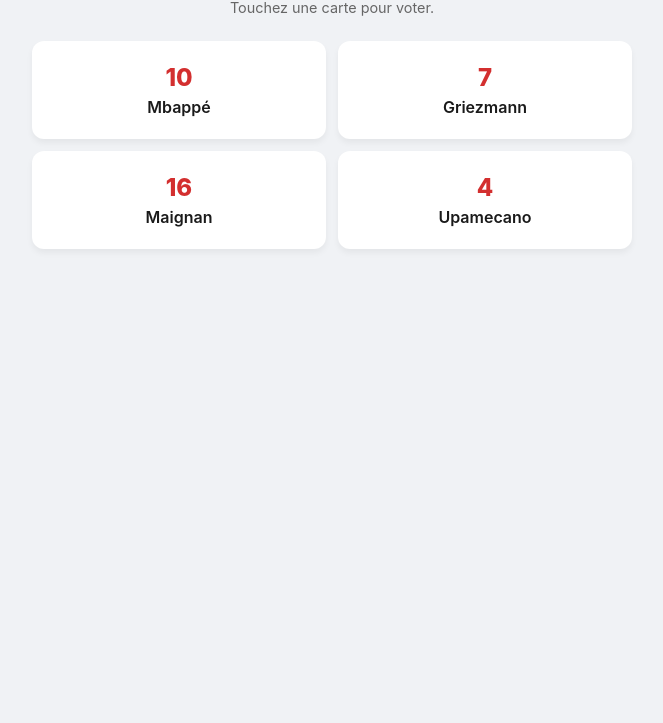
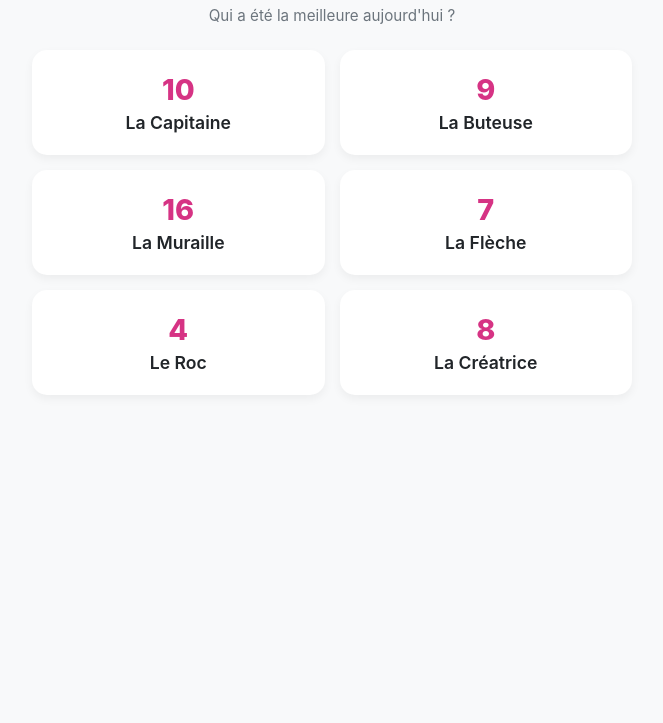
Before and after one commit to EdouardCallet123/dragonne_du_match, a website: page public/index.html in a window 1280 px wide. Shown: the part 77-800 px from the top of the page, without its empty margins (308-971 px from the left). Drawn offline with Linux system fonts and the light colour scheme.

Commit message:
fix dragonne name commit

```diff
--- a/package.json
+++ b/package.json
@@ -1,5 +1,5 @@
 {
-  "name": "vote-stade-prod",
+  "name": "dragonne_du_match",
   "version": "1.0.0",
   "description": "Vote stade optimisé",
   "dependencies": {
--- a/public/index.html
+++ b/public/index.html
@@ -3,30 +3,32 @@
 <head>
     <meta charset="UTF-8">
     <meta name="viewport" content="width=device-width, initial-scale=1.0, maximum-scale=1.0, user-scalable=no">
-    <title>Vote du Match</title>
+    <title>Dragonne du Match</title>
     <style>
-        body { font-family: -apple-system, BlinkMacSystemFont, "Segoe UI", Roboto, sans-serif; margin: 0; padding: 20px; background: #f0f2f5; text-align: center; color: #1a1a1a; }
-        h1 { margin-bottom: 10px; font-size: 1.4rem; }
-        p { color: #666; margin-bottom: 25px; font-size: 0.9rem; }
+        /* CSS Optimisé pour chargement instantané */
+        body { font-family: -apple-system, BlinkMacSystemFont, "Segoe UI", Roboto, sans-serif; margin: 0; padding: 20px; background: #f8f9fa; text-align: center; color: #212529; }
 
-        .grid { display: grid; grid-template-columns: 1fr 1fr; gap: 12px; max-width: 600px; margin: 0 auto; }
+        h1 { margin-bottom: 5px; font-size: 1.6rem; color: #d63384; /* Rose/Rouge Dragonne */ }
+        p { color: #6c757d; margin-bottom: 25px; font-size: 0.95rem; }
+
+        .grid { display: grid; grid-template-columns: 1fr 1fr; gap: 15px; max-width: 600px; margin: 0 auto; }
 
         .card {
-            background: white; border-radius: 12px; padding: 20px 10px;
-            box-shadow: 0 4px 6px rgba(0,0,0,0.05); cursor: pointer;
+            background: white; border-radius: 15px; padding: 20px 10px;
+            box-shadow: 0 4px 10px rgba(0,0,0,0.05); cursor: pointer;
             border: 2px solid transparent; transition: all 0.2s;
-            -webkit-tap-highlight-color: transparent; /* Optim mobile */
+            -webkit-tap-highlight-color: transparent;
         }
-        .card:active { transform: scale(0.96); background-color: #e8f5e9; }
+        .card:active { transform: scale(0.96); background-color: #fce4ec; border-color: #d63384; }
 
-        .num { font-size: 1.5rem; font-weight: 800; color: #d32f2f; display: block; margin-bottom: 5px; }
-        .name { font-weight: 600; font-size: 1rem; }
+        .num { font-size: 1.8rem; font-weight: 800; color: #d63384; display: block; margin-bottom: 5px; }
+        .name { font-weight: 600; font-size: 1.1rem; }
 
-        /* État succès */
-        .success-msg { display: none; margin-top: 40px; padding: 20px; background: #e8f5e9; border-radius: 10px; color: #2e7d32; border: 1px solid #c8e6c9; }
+        /* Message de succès */
+        .success-msg { display: none; margin-top: 40px; padding: 25px; background: #d1e7dd; border-radius: 15px; color: #0f5132; border: 1px solid #badbcc; }
         .success-msg h2 { margin: 0 0 10px 0; }
 
-        /* Quand on a voté */
+        /* État "Voté" */
         body.voted .grid { display: none; }
         body.voted .success-msg { display: block; animation: fadeIn 0.5s; }
         @keyframes fadeIn { from { opacity: 0; transform: translateY(10px); } to { opacity: 1; transform: translateY(0); } }
@@ -35,30 +37,37 @@
 <body>
 
     <div id="main">
-        <h1>Homme du Match</h1>
-        <p>Touchez une carte pour voter.</p>
+        <h1>Dragonne du Match 🔥</h1>
+        <p>Qui a été la meilleure aujourd'hui ?</p>
         <div class="grid" id="grid"></div>
     </div>
 
     <div class="success-msg">
         <h2>Vote enregistré ! ✅</h2>
-        <p>Merci pour votre participation.</p>
+        <p>Merci pour ton soutien aux Dragonnes.</p>
     </div>
 
     <script>
-        // CONFIGURATION DES JOUEURS
+        // --- CONFIGURATION DE L'ÉQUIPE ---
+        // Tu pourras changer les noms ici avant chaque match
         const players = [
-            { id: 10, name: "Mbappé", num: 10 },
-            { id: 7, name: "Griezmann", num: 7 },
-            { id: 16, name: "Maignan", num: 16 },
-            { id: 4, name: "Upamecano", num: 4 }
+            { id: 1, name: "La Capitaine", num: 10 },
+            { id: 2, name: "La Buteuse", num: 9 },
+            { id: 3, name: "La Muraille", num: 16 },
+            { id: 4, name: "La Flèche", num: 7 },
+            { id: 5, name: "Le Roc", num: 4 },
+            { id: 6, name: "La Créatrice", num: 8 }
         ];
 
-        // LOGIQUE
         const grid = document.getElementById('grid');
 
-        // Vérif locale
-        if (localStorage.getItem('vote_done_v1')) document.body.classList.add('voted');
+        // Clé unique pour empêcher de revoter pour CE match
+        const STORAGE_KEY = 'dragonne_vote_done_v1';
+
+        // Vérification si déjà voté
+        if (localStorage.getItem(STORAGE_KEY)) {
+            document.body.classList.add('voted');
+        }
 
         players.forEach(p => {
             const el = document.createElement('div');
@@ -66,16 +75,16 @@
             el.innerHTML = `<span class="num">${p.num}</span><span class="name">${p.name}</span>`;
 
             el.onclick = () => {
-                // 1. UI Optimiste (Immédiat)
+                // 1. Feedback Visuel Immédiat (UI Optimiste)
                 document.body.classList.add('voted');
-                localStorage.setItem('vote_done_v1', 'true');
+                localStorage.setItem(STORAGE_KEY, 'true');
 
-                // 2. Envoi serveur (Silencieux)
+                // 2. Envoi silencieux au Cloud
                 fetch('/api/vote', {
                     method: 'POST',
                     headers: {'Content-Type': 'application/json'},
                     body: JSON.stringify({ playerId: p.id })
-                }); // Pas de .then(), on s'en fiche si ça échoue, l'UX prime.
+                }).catch(err => console.error("Erreur invisible:", err));
             };
             grid.appendChild(el);
         });
```
Also changed, not shown: api/vote.js (+6 -7 lines).
